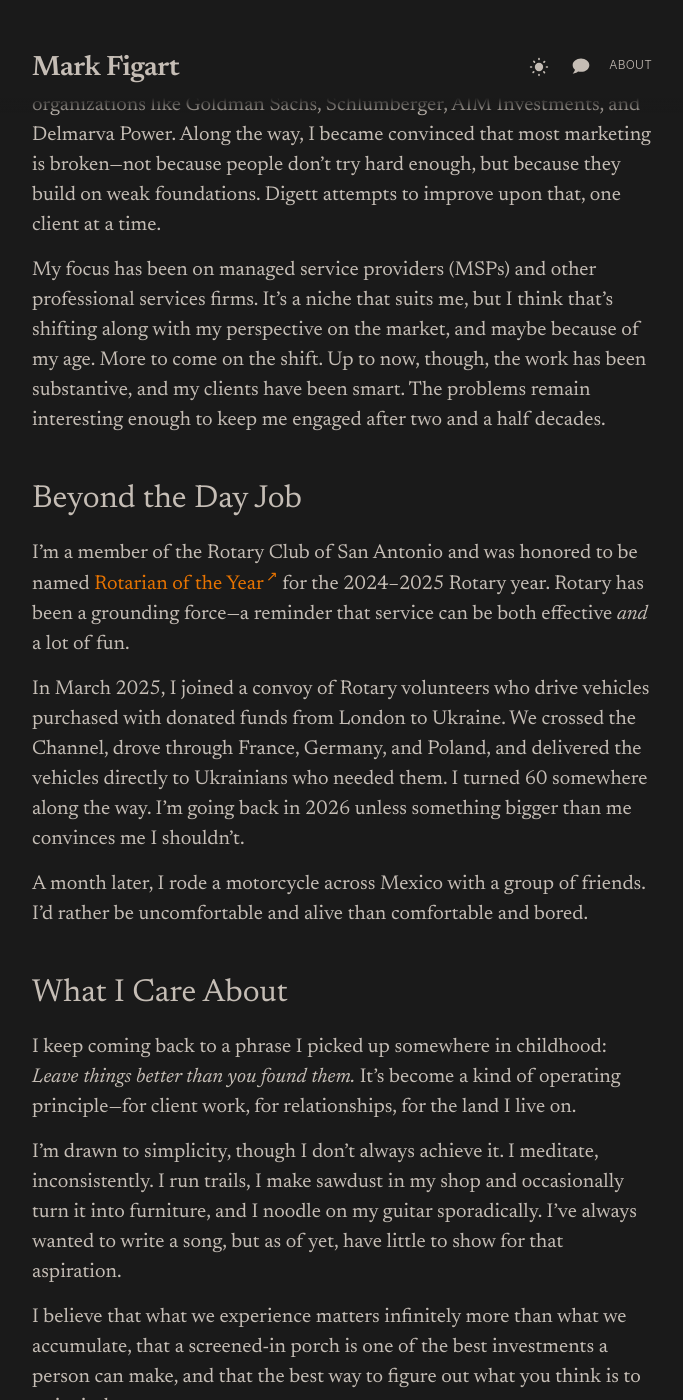
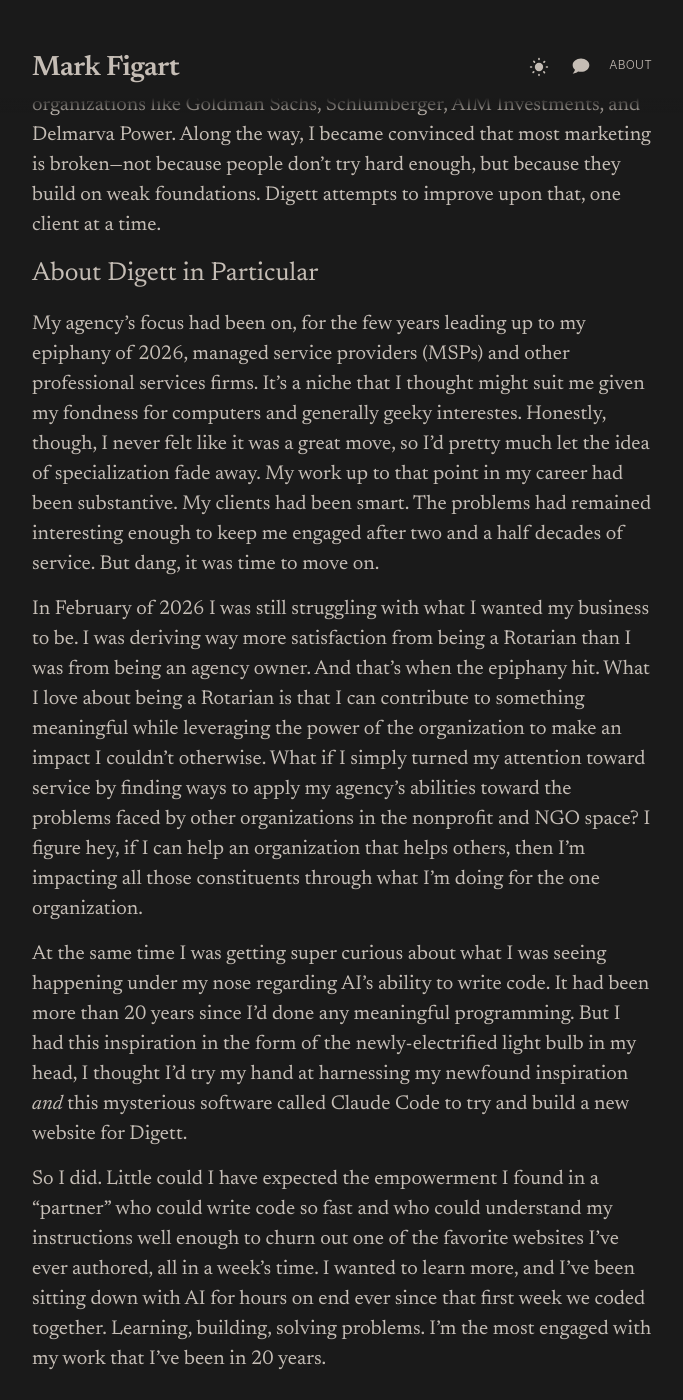
Before and after one commit to figart/60, a Jekyll site: the page built from _pages/about.markdown, in a window 1280 px wide and 1400 px high, scrolled down 1316 px. Shown: the whole window, without its empty margins (298-981 px from the left). Built offline with Jekyll 4.4.1, drawn with Linux system fonts in a browser that asks for light colours; some of the changed text lies outside the part shown.

Commit message:
Rewrite About Digett section and refresh bio details for 2026.
Co-authored-by: Cursor <cursoragent@cursor.com>

```diff
--- a/_pages/about.markdown
+++ b/_pages/about.markdown
@@ -21,15 +21,25 @@ I've spent most of my career helping businesses figure out how to connect with t
 
 Before Digett, I held a senior management position at Emerging, a Houston-based consultancy, and did extended engagements with organizations like Goldman Sachs, Schlumberger, AIM Investments, and Delmarva Power. Along the way, I became convinced that most marketing is broken—not because people don't try hard enough, but because they build on weak foundations. Digett attempts to improve upon that, one client at a time.
 
-My focus has been on managed service providers (MSPs) and other professional services firms. It's a niche that suits me, but I think that's shifting along with my perspective on the market, and maybe because of my age. More to come on the shift. Up to now, though, the work has been substantive, and my clients have been smart. The problems remain interesting enough to keep me engaged after two and a half decades.
+### About Digett in Particular
+
+My agency's focus had been on, for the few years leading up to my epiphany of 2026, managed service providers (MSPs) and other professional services firms. It's a niche that I thought might suit me given my fondness for computers and generally geeky interestes. Honestly, though, I never felt like it was a great move, so I'd pretty much let the idea of specialization fade away. My work up to that point in my career had been substantive. My clients had been smart. The problems had remained interesting enough to keep me engaged after two and a half decades of service. But dang, it was time to move on.
+
+In February of 2026 I was still struggling with what I wanted my business to be. I was deriving way more satisfaction from being a Rotarian than I was from being an agency owner. And that's when the epiphany hit. What I love about being a Rotarian is that I can contribute to something meaningful while leveraging the power of the organization to make an impact I couldn't otherwise. What if I simply turned my attention toward service by finding ways to apply my agency's abilities toward the problems faced by other organizations in the nonprofit and NGO space? I figure hey, if I can help an organization that helps others, then I'm impacting all those constituents through what I'm doing for the one organization.
+
+At the same time I was getting super curious about what I was seeing happening under my nose regarding AI's ability to write code. It had been more than 20 years since I'd done any meaningful programming. But I had this inspiration in the form of the newly-electrified light bulb in my head, I thought I'd try my hand at harnessing my newfound inspiration *and* this mysterious software called Claude Code to try and build a new website for Digett.
+
+So I did. Little could I have expected the empowerment I found in a "partner" who could write code so fast and who could understand my instructions well enough to churn out one of the favorite websites I've ever authored, all in a week's time. I wanted to learn more, and I've been sitting down with AI for hours on end ever since that first week we coded together. Learning, building, solving problems. I'm the most engaged with my work that I've been in 20 years.
 
 ## Beyond the Day Job
 
 I'm a member of the Rotary Club of San Antonio and was honored to be named [Rotarian of the Year](https://www.rotarysa.org/news/rotary-club-of-san-antonio-honors-four-members-at-annual-awards-presentation){:target="_blank"} for the 2024–2025 Rotary year. Rotary has been a grounding force—a reminder that service can be both effective _and_ a lot of fun.
 
-In March 2025, I joined a convoy of Rotary volunteers who drive vehicles purchased with donated funds from London to Ukraine. We crossed the Channel, drove through France, Germany, and Poland, and delivered the vehicles directly to Ukrainians who needed them. I turned 60 somewhere along the way. I'm going back in 2026 unless something bigger than me convinces me I shouldn't.
+In March 2025, I joined a convoy of Rotary volunteers who drive vehicles purchased with donated funds from London to Ukraine. We crossed the Channel, drove through France, Germany, and Poland, and delivered the vehicles directly to Ukrainians who needed them. I turned 60 somewhere along the way.
 
 A month later, I rode a motorcycle across Mexico with a group of friends. I'd rather be uncomfortable and alive than comfortable and bored.
+
+In March of this year, 2026, I went back to Ukraine, and had another birthday in Poland. Again we drove vehicles to Lviv for dropoff. These experiences are indescribably fulfilling, which may be why some of the drivers, many of whom are English, have done this well north of fifty times.
 
 ## What I Care About
 
@@ -41,7 +51,7 @@ I believe that what we experience matters infinitely more than what we accumulat
 
 ## Get in Touch
 
-If you want to talk about marketing, business, Ukraine, motorcycling, woodworking, or anything else, I'm easy to find:
+If you want to talk about AI, marketing, business, Ukraine, motorcycling, woodworking, or anything else, I'm easy to find:
 
 - [Send me an email](#){:.contact-link}
 - **LinkedIn:** [linkedin.com/in/figart](https://www.linkedin.com/in/figart/){:target="\_blank"}
```
